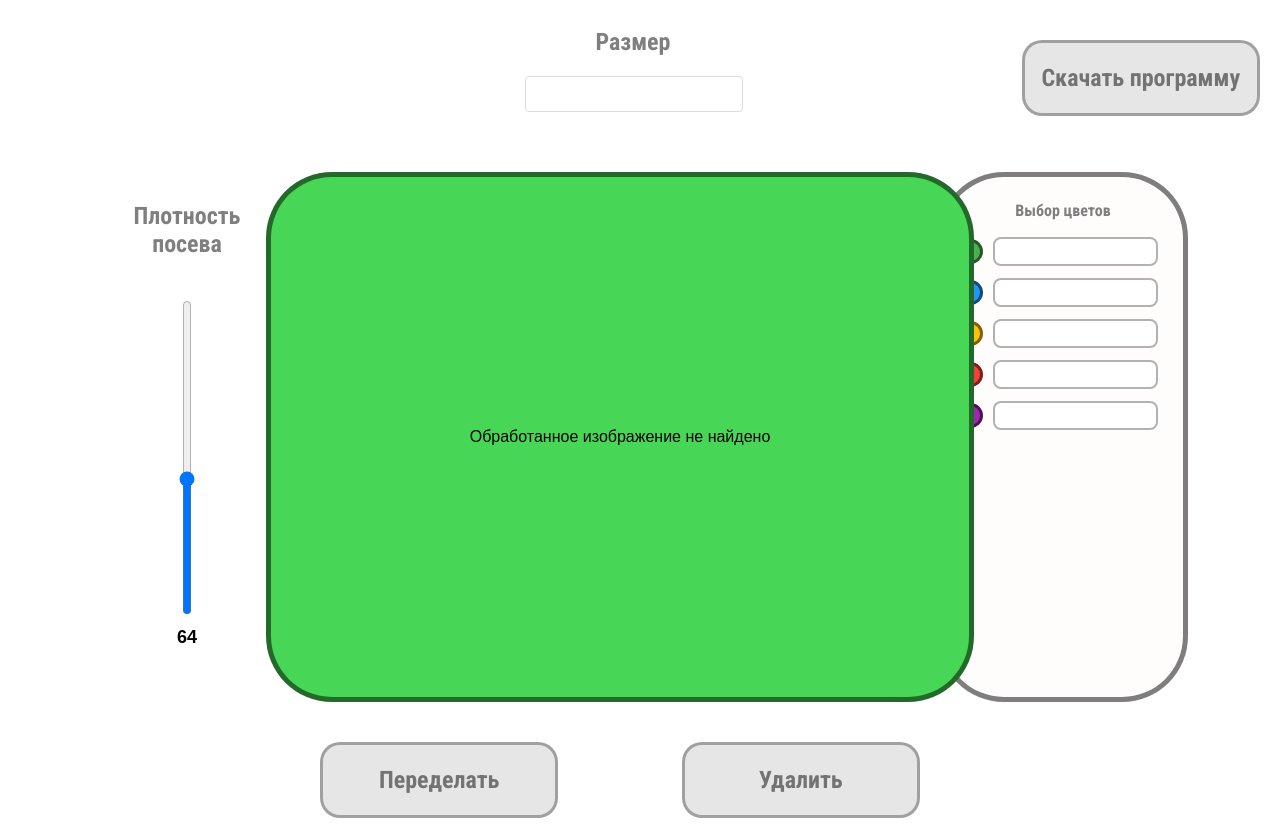
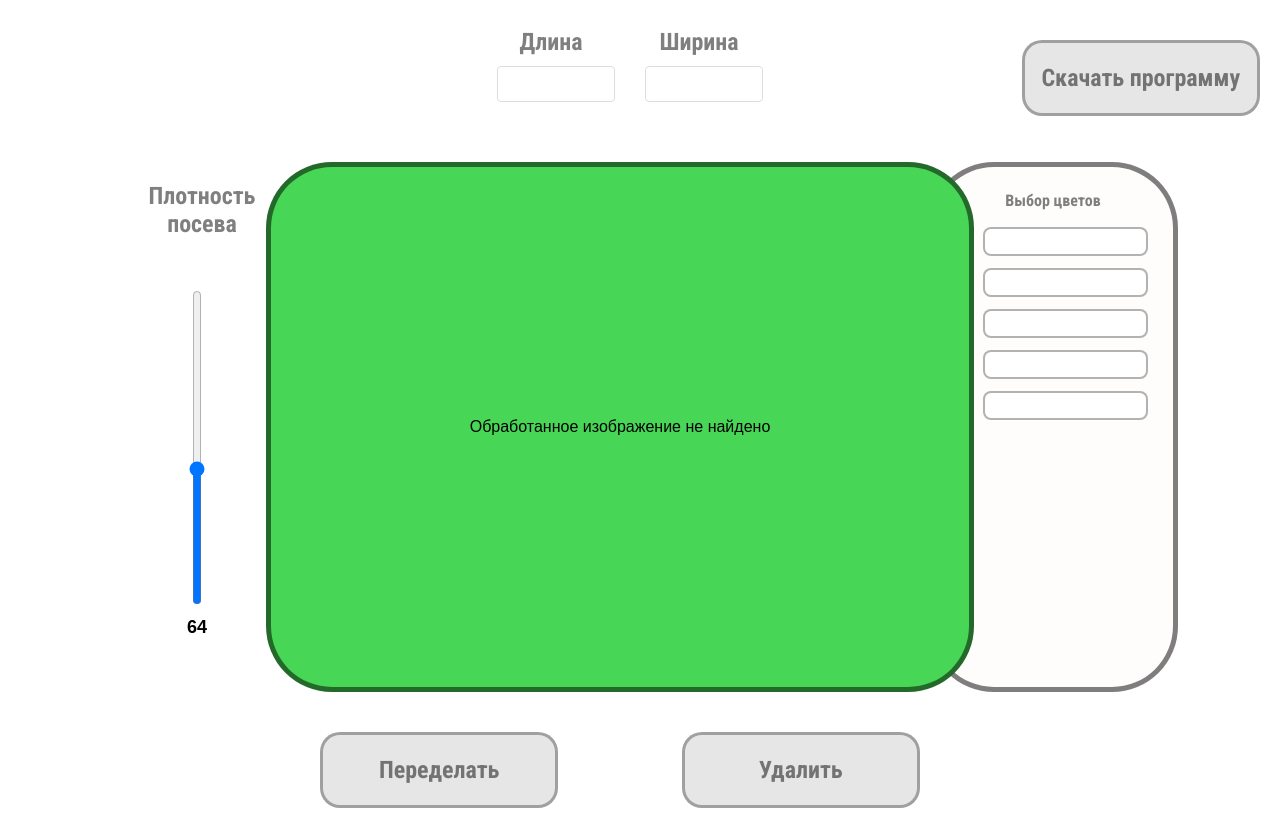
Before and after one commit to TerraTech-Team/TerraTechRobot, a React (Vite) app in the folder client/: page /WithPix in a window 1280 px wide. Built offline with nearby package versions, Linux system fonts and the light colour scheme.

Commit message:
Update size input

```diff
--- a/client/src/Pages/WithImg/WithImg.css
+++ b/client/src/Pages/WithImg/WithImg.css
@@ -25,53 +25,57 @@
     margin: 20px 0;
 }
 
-.size-input-container {
+.settings-container {
+    display: flex;
+    flex-direction: column;
+    align-items: center;
+    padding: 20px;
+}
+
+.dimensions-container {
+    display: flex;
+    justify-content: center;
+    gap: 50px;
     width: 100%;
-    max-width: 200px;
     margin-bottom: 20px;
 }
 
-.input-label-size {
-    display: block;
-    width: 100%;
-    margin: 20px 0;
-    margin-left: -7px;
+.dimension-input {
+    display: flex;
+    flex-direction: column;
+    align-items: center;
+}
+
+.dimension-label {
+    font-family: 'Roboto Condensed', sans-serif;
+    font-weight: 700;
+    font-size: 24px;
+    line-height: 28px;
+    color: rgba(0, 0, 0, 0.5);
+    margin-bottom: 10px;
+    margin-left: -30px;
+}
+
+.size-input {
+    width: 100px;
+    padding: 8px;
+    border: 1px solid #ddd;
+    border-radius: 4px;
+    font-size: 16px;
+    text-align: center;
+    margin-left: -20px;
+}
+
+
+.input-label {
     font-family: 'Roboto Condensed', sans-serif;
     font-weight: 700;
     font-size: 24px;
     line-height: 28px;
     color: rgba(0, 0, 0, 0.5);
     text-align: center;
-    left: 0;
-    right: 0;
-    transform: none;
-}
-
-.input-label {
-    display: block;
-    width: 100%;
-    margin-left: 100px;
-    margin-top: 50px;
-    font-family: 'Roboto Condensed', sans-serif;
-    font-weight: 700;
-    font-size: 24px;
-    line-height: 28px;
-    color: rgba(0, 0, 0, 0.5);
-    text-align: center;
-    position: relative;
-    left: 0;
-    right: 0;
-    transform: none;
-}
-
-.size-input {
-    display: block;
-    width: 200px;
-    padding: 8px;
-    border: 1px solid #ddd;
-    border-radius: 4px;
-    font-size: 16px;
-    margin-left: -15px;
+    margin-bottom: 10px;
+    margin-left: 110px;
 }
 
 .density-slider-container {
@@ -79,6 +83,7 @@
     display: flex;
     flex-direction: column;
     align-items: center;
+    margin-top: 40px;
 }
 
 .slider-wrapper {
--- a/client/src/Pages/WithImg/WithImg.jsx
+++ b/client/src/Pages/WithImg/WithImg.jsx
@@ -15,7 +15,8 @@ const WithImg = () => {
             </div>
         );
     }
-    const [size, setSize] = useState('');
+    const [length, setLength] = useState('');
+    const [width, setWidth] = useState('');
     const [density, setDensity] = useState(64);
     const [isLoading, setIsLoading] = useState(false);
     const [error, setError] = useState(null);
@@ -60,15 +61,28 @@ const WithImg = () => {
     return (
         <div className="settings-container">
             {/* Ввод размера */}
-            <div className="size-input-container">
-                <label className="input-label-size">Размер</label>
-                <input
-                    type="number"
-                    value={size}
-                    onChange={(e) => setSize(e.target.value)}
-                    className="size-input"
-                    min="1"
-                />
+            <div className="dimensions-container">
+                <div className="dimension-input">
+                    <label className="dimension-label">Длина</label>
+                    <input
+                        type="number"
+                        value={length}
+                        onChange={(e) => setLength(e.target.value)}
+                        className="size-input"
+                        min="1"
+                    />
+                </div>
+
+                <div className="dimension-input">
+                    <label className="dimension-label">Ширина</label>
+                    <input
+                        type="number"
+                        value={width}
+                        onChange={(e) => setWidth(e.target.value)}
+                        className="size-input"
+                        min="1"
+                    />
+                </div>
             </div>
 
             <div className="main-content">
--- a/client/src/Pages/WithPix/WithPix.css
+++ b/client/src/Pages/WithPix/WithPix.css
@@ -25,55 +25,40 @@
     margin: 20px 0;
 }
 
-.size-input-container {
+.dimensions-container {
+    display: flex;
+    justify-content: center;
+    gap: 50px;
     width: 100%;
-    max-width: 200px;
     margin-bottom: 20px;
 }
 
-.input-label-size {
-    display: block;
-    width: 100%;
-    margin: 20px 0;
-    margin-left: -7px;
+.dimension-input {
+    display: flex;
+    flex-direction: column;
+    align-items: center;
+}
+
+.dimension-label {
     font-family: 'Roboto Condensed', sans-serif;
     font-weight: 700;
     font-size: 24px;
     line-height: 28px;
     color: rgba(0, 0, 0, 0.5);
-    text-align: center;
-    position: relative;
-    left: 0;
-    right: 0;
-    transform: none;
-}
-
-.input-label {
-    display: block;
-    width: 100%;
-    margin-left: 100px;
-    margin-top: 50px;
-    font-family: 'Roboto Condensed', sans-serif;
-    font-weight: 700;
-    font-size: 24px;
-    line-height: 28px;
-    color: rgba(0, 0, 0, 0.5);
-    text-align: center;
-    position: relative;
-    left: 0;
-    right: 0;
-    transform: none;
+    margin-bottom: 10px;
+    margin-left: -30px;
 }
 
 .size-input {
-    display: block;
-    width: 200px;
+    width: 100px;
     padding: 8px;
     border: 1px solid #ddd;
     border-radius: 4px;
     font-size: 16px;
-    margin-left: -15px;
+    text-align: center;
+    margin-left: -20px;
 }
+
 
 .density-slider-container {
     flex: 1;
--- a/client/src/Pages/WithPix/WithPix.jsx
+++ b/client/src/Pages/WithPix/WithPix.jsx
@@ -8,7 +8,8 @@ const WithPix = () => {
 
     const { processedImageUrl, originalImageUrl, originalImageFile } = location.state || {};
 
-    const [size, setSize] = useState();
+    const [length, setLength] = useState('');
+    const [width, setWidth] = useState('');
     const [density, setDensity] = useState(64);
     const [selectedColor, setSelectedColor] = useState('#4CAF50');
     const [imageLoaded, setImageLoaded] = useState(false);
@@ -79,15 +80,28 @@ const WithPix = () => {
             </button>
 
             {/* Ввод размера */}
-            <div className="size-input-container">
-                <label className="input-label-size">Размер</label>
-                <input
-                    type="number"
-                    value={size}
-                    onChange={(e) => setSize(e.target.value)}
-                    className="size-input"
-                    min="1"
-                />
+            <div className="dimensions-container">
+                <div className="dimension-input">
+                    <label className="dimension-label">Длина</label>
+                    <input
+                        type="number"
+                        value={length}
+                        onChange={(e) => setLength(e.target.value)}
+                        className="size-input"
+                        min="1"
+                    />
+                </div>
+
+                <div className="dimension-input">
+                    <label className="dimension-label">Ширина</label>
+                    <input
+                        type="number"
+                        value={width}
+                        onChange={(e) => setWidth(e.target.value)}
+                        className="size-input"
+                        min="1"
+                    />
+                </div>
             </div>
 
             <div className="main-content">
--- a/client/src/Pages/WithoutImg/WithoutImg.css
+++ b/client/src/Pages/WithoutImg/WithoutImg.css
@@ -25,54 +25,39 @@
     margin: 20px 0;
 }
 
-.size-input-container {
+
+.dimensions-container {
+    display: flex;
+    justify-content: center;
+    gap: 50px;
     width: 100%;
-    max-width: 200px;
     margin-bottom: 20px;
 }
 
-.input-label-size {
-    display: block;
-    width: 100%;
-    margin: 20px 0;
-    margin-left: -7px;
+.dimension-input {
+    display: flex;
+    flex-direction: column;
+    align-items: center;
+}
+
+.dimension-label {
     font-family: 'Roboto Condensed', sans-serif;
     font-weight: 700;
     font-size: 24px;
     line-height: 28px;
     color: rgba(0, 0, 0, 0.5);
-    text-align: center;
-    position: relative;
-    left: 0;
-    right: 0;
-    transform: none;
-}
-
-.input-label {
-    display: block;
-    width: 100%;
-    margin-left: 100px;
-    margin-top: 50px;
-    font-family: 'Roboto Condensed', sans-serif;
-    font-weight: 700;
-    font-size: 24px;
-    line-height: 28px;
-    color: rgba(0, 0, 0, 0.5);
-    text-align: center;
-    position: relative;
-    left: 0;
-    right: 0;
-    transform: none;
+    margin-bottom: 10px;
+    margin-left: -30px;
 }
 
 .size-input {
-    display: block;
-    width: 200px;
+    width: 100px;
     padding: 8px;
     border: 1px solid #ddd;
     border-radius: 4px;
     font-size: 16px;
-    margin-left: -15px;
+    text-align: center;
+    margin-left: -20px;
 }
 
 .density-slider-container {
--- a/client/src/Pages/WithoutImg/WithoutImg.jsx
+++ b/client/src/Pages/WithoutImg/WithoutImg.jsx
@@ -5,7 +5,8 @@ import './WithoutImg.css';
 const WithoutImg = () => {
     const navigate = useNavigate();
 
-    const [size, setSize] = useState();
+    const [length, setLength] = useState('');
+    const [width, setWidth] = useState('');
     const [density, setDensity] = useState(1);
     const [selectedColor, setSelectedColor] = useState('#4CAF50');
 
@@ -36,15 +37,28 @@ const WithoutImg = () => {
 
 
             {/* Ввод размера */}
-            <div className="size-input-container">
-                <label className="input-label-size">Размер</label>
-                <input
-                    type="number"
-                    value={size}
-                    onChange={(e) => setSize(e.target.value)}
-                    className="size-input"
-                    min="1"
-                />
+            <div className="dimensions-container">
+                <div className="dimension-input">
+                    <label className="dimension-label">Длина</label>
+                    <input
+                        type="number"
+                        value={length}
+                        onChange={(e) => setLength(e.target.value)}
+                        className="size-input"
+                        min="1"
+                    />
+                </div>
+
+                <div className="dimension-input">
+                    <label className="dimension-label">Ширина</label>
+                    <input
+                        type="number"
+                        value={width}
+                        onChange={(e) => setWidth(e.target.value)}
+                        className="size-input"
+                        min="1"
+                    />
+                </div>
             </div>
 
             <div className="main-content">
```
